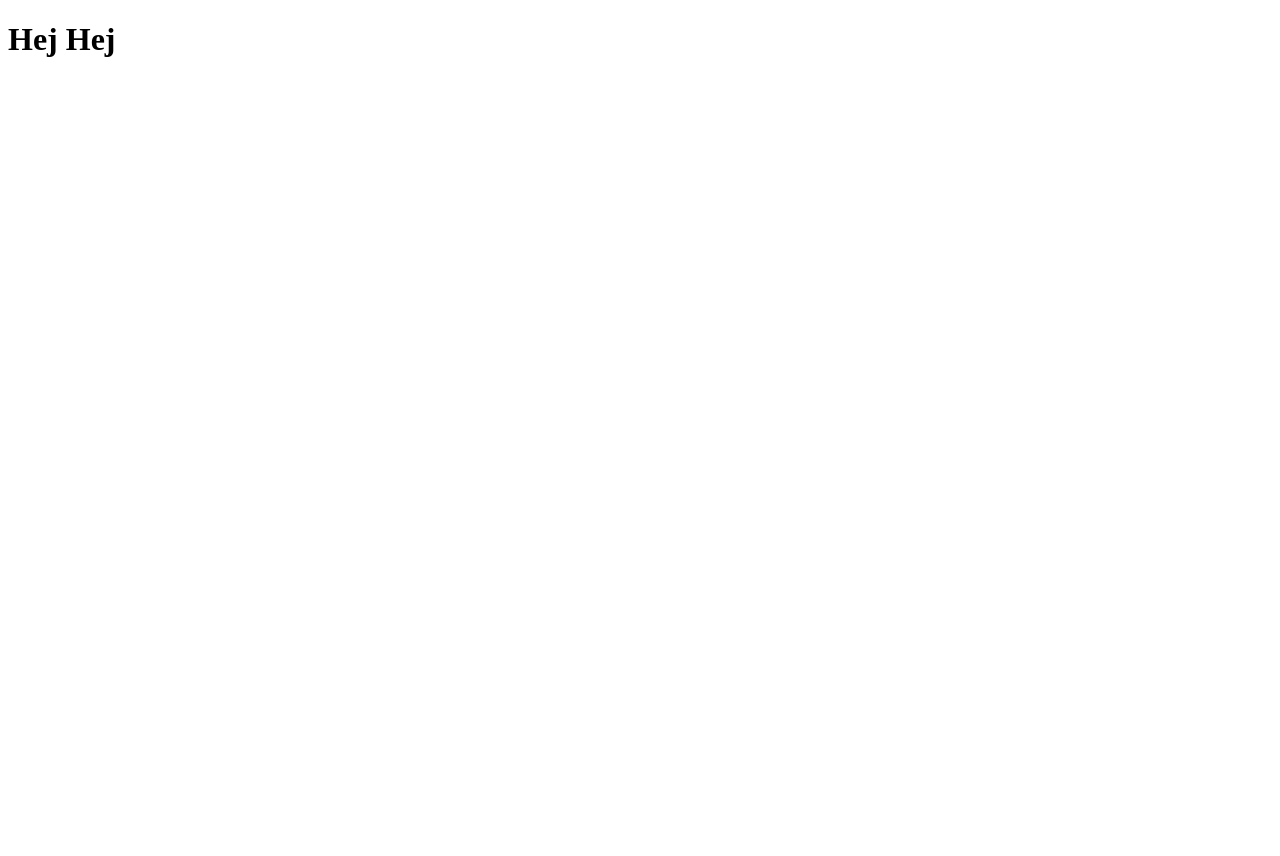
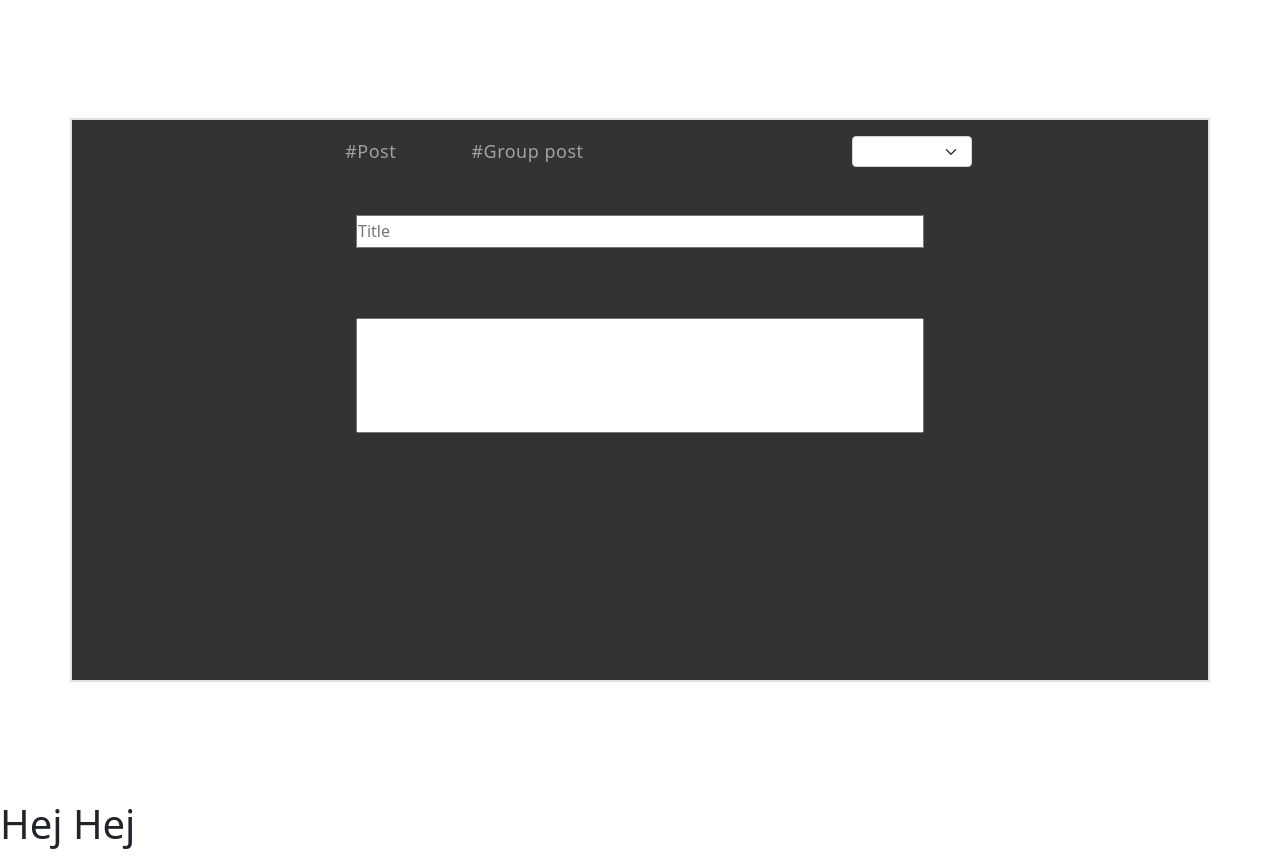
Before and after one commit to CarlMM/SocialPlatformProjectWebApiAndFrontend, a Vue app in the folder SocialPlatformProjectFrontend/SPproject/: page / in a window 1280 px wide. Before the commit the page ends 800 px from the top, so only its background shows below. Built offline with nearby package versions, Linux system fonts and the light colour scheme.

Commit message:
Added component dropDown and design create post view

```diff
--- a/SocialPlatformProjectFrontend/SPproject/index.html
+++ b/SocialPlatformProjectFrontend/SPproject/index.html
@@ -4,6 +4,16 @@
         <meta charset="UTF-8" />
         <link rel="icon" href="/favicon.ico" />
         <meta name="viewport" content="width=device-width, initial-scale=1.0" />
+        <script
+            src="https://kit.fontawesome.com/744c1016da.js"
+            crossorigin="anonymous"
+        ></script>
+        <link
+            href="https://cdn.jsdelivr.net/npm/bootstrap@5.0.2/dist/css/bootstrap.min.css"
+            rel="stylesheet"
+            integrity="sha384-EVSTQN3/azprG1Anm3QDgpJLIm9Nao0Yz1ztcQTwFspd3yD65VohhpuuCOmLASjC"
+            crossorigin="anonymous"
+        />
         <title>Vite App</title>
     </head>
     <body>
--- a/SocialPlatformProjectFrontend/SPproject/src/App.vue
+++ b/SocialPlatformProjectFrontend/SPproject/src/App.vue
@@ -1,9 +1,17 @@
 <template>
-  <div>
-    <router-view/>
-  </div>
+    <div>
+        <createPost />
+        <router-view />
+    </div>
 </template>
 
-<style>
+<script>
+import createPost from './components/CreatePost.vue'
+export default {
+    components: {
+        createPost,
+    },
+}
+</script>
 
-</style>
+<style></style>
--- /dev/null
+++ b/SocialPlatformProjectFrontend/SPproject/src/components/CreatePost.vue
@@ -0,0 +1,153 @@
+<template>
+    <div id="createPost-page" class="full-height p-4">
+        <div class="container pt-3 border border-2">
+            <div class="row pb-5">
+                <nav>
+                    <div class="nav-left">
+                        <a href="#Home">#Post</a>
+                        <a href="#Home">#Group post</a>
+                    </div>
+                    <div class="nav-right">
+                        <Dropdown
+                            id="category"
+                            name="category"
+                            :options="category"
+                        ></Dropdown>
+                    </div>
+                </nav>
+            </div>
+            <div class="input-container">
+                <div class="input-wrapper">
+                    <input
+                        class="input-title"
+                        placeholder="Title"
+                        type="text"
+                        name="post-title"
+                    />
+                </div>
+                <div class="text-wrapper pt-3">
+                    <textarea style="resize: none" name="" id=""></textarea>
+                </div>
+            </div>
+        </div>
+    </div>
+</template>
+
+<script>
+import Dropdown from './Dropdown.vue'
+export default {
+    name: 'CreatePost',
+    components: {
+        Dropdown,
+    },
+    data() {
+        return {
+            category: {
+                groups: 'groups',
+                Drugs: 'Drugs',
+                Computers: 'Computers',
+            },
+        }
+    },
+}
+</script>
+
+<style scoped>
+#createPost-page {
+    /* background-color: red; */
+    height: 100vh;
+    display: flex;
+    justify-content: center;
+    align-items: center;
+}
+
+.container {
+    background-color: #333;
+    height: 75%;
+}
+
+.input-container {
+    display: flex;
+    flex-direction: column;
+    justify-content: space-between;
+    align-items: center;
+    /* background-color: red; */
+    height: 40%;
+}
+
+textarea {
+    width: 100%;
+    height: 100%;
+}
+
+.input-wrapper {
+    width: 50%;
+    height: 15%;
+    background: #45b989;
+}
+.text-wrapper {
+    height: 60%;
+    width: 50%;
+}
+
+.input-title {
+    width: 100%;
+    height: 100%;
+}
+
+*,
+*::before,
+*::after {
+    margin: 0;
+    padding: 0;
+    box-sizing: border-box;
+}
+
+body {
+    background-color: #0a0a0a;
+}
+
+nav {
+    width: 70vw;
+    min-width: 600px;
+    display: flex;
+    align-items: center;
+    justify-content: space-around;
+    margin: auto;
+}
+
+.nav-left {
+    width: 35%;
+    display: flex;
+    align-items: center;
+    justify-content: space-around;
+}
+
+a {
+    position: relative;
+    text-decoration: none;
+    font-family: 'Poppins' sans-serif;
+    color: #a0a0a0;
+    font-size: 18px;
+    letter-spacing: 0.5px;
+    padding: 0 10px;
+    /* transform: 0.3s; */
+}
+a::after {
+    content: '';
+    position: absolute;
+    background-color: #45b989;
+    height: 3px;
+    width: 0;
+    left: 0;
+    bottom: -10px;
+    transition: 0.3s;
+}
+
+a:hover {
+    color: #fff;
+}
+a:hover:after {
+    width: 100%;
+}
+</style>
--- /dev/null
+++ b/SocialPlatformProjectFrontend/SPproject/src/components/Dropdown.vue
@@ -0,0 +1,52 @@
+<template>
+    <div>
+        <select
+            :required="selected !== null"
+            v-model="selectedOption"
+            @input="
+                event => {
+                    $emit('input', event.target.value)
+                }
+            "
+            class="form-select form-select-sm"
+            aria-label=".form-select-sm example"
+        >
+            <option
+                v-for="(option, name) in options"
+                :key="option.name"
+                :value="option"
+            >
+                {{ name }}
+            </option>
+        </select>
+    </div>
+</template>
+
+<script>
+export default {
+    name: 'Dropdown',
+
+    props: {
+        options: {
+            type: Object,
+            required: true,
+        },
+    },
+
+    data() {
+        return {
+            selected: true,
+            selectedOption: null,
+        }
+    },
+    mounted() {
+        this.selectedOption = this.value
+    },
+
+    watch: {
+        value: function (newValue) {
+            this.selectedOption = newValue
+        },
+    },
+}
+</script>
```
Also changed, not shown: SocialPlatformProjectFrontend/SPproject/src/router/index.js (+0 -7 lines), 1 other file (tests, documents, lock files or other folders). Lines whose indentation alone changed are shown as unchanged.
